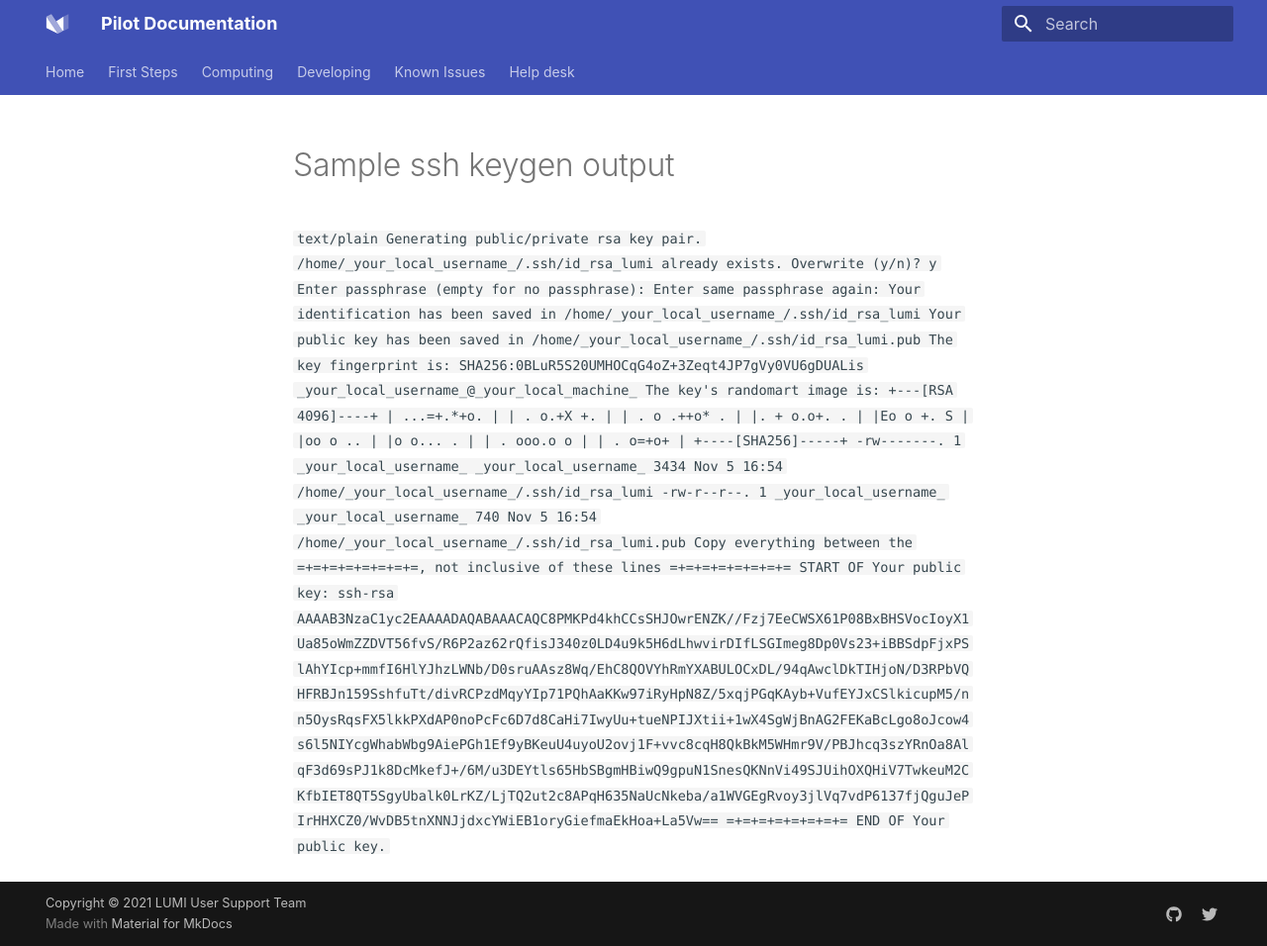
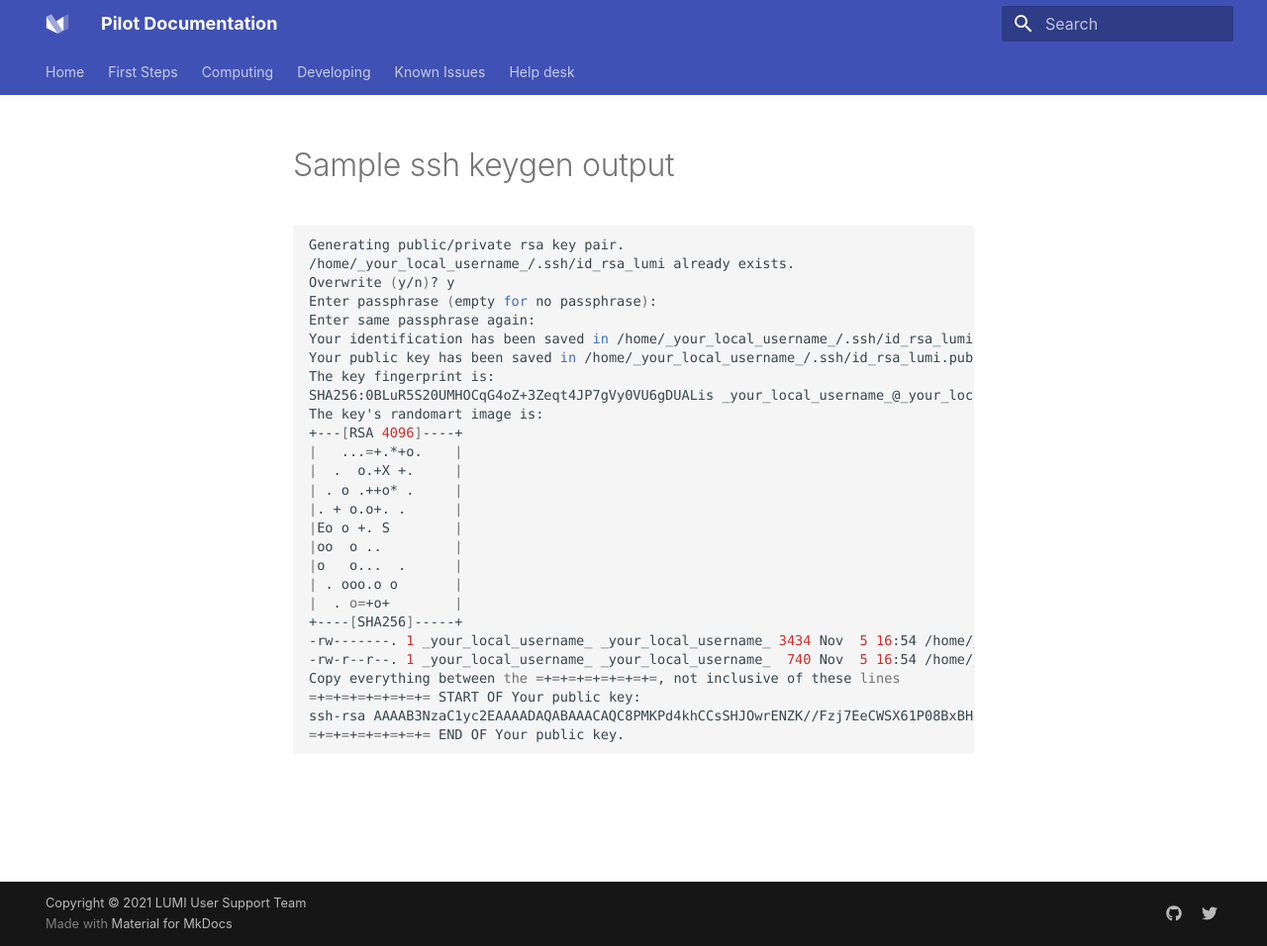
Before and after one commit to Lumi-supercomputer/lumi-userguide, an MkDocs documentation site: the page built from docs/firststeps/sample-ssh-keygen-output.md, in a window 1280 px wide and 956 px high. Shown: the whole window at 99% size. Built offline with MkDocs 1.6.1 and Material for MkDocs 9.7.7, drawn with Linux system fonts in a browser that asks for light colours.

Commit message:
Update sample-ssh-keygen-output.md

````diff
--- a/docs/firststeps/sample-ssh-keygen-output.md
+++ b/docs/firststeps/sample-ssh-keygen-output.md
@@ -1,4 +1,4 @@
-``` text/plain
+```bash
 Generating public/private rsa key pair.
 /home/_your_local_username_/.ssh/id_rsa_lumi already exists.
 Overwrite (y/n)? y
````
